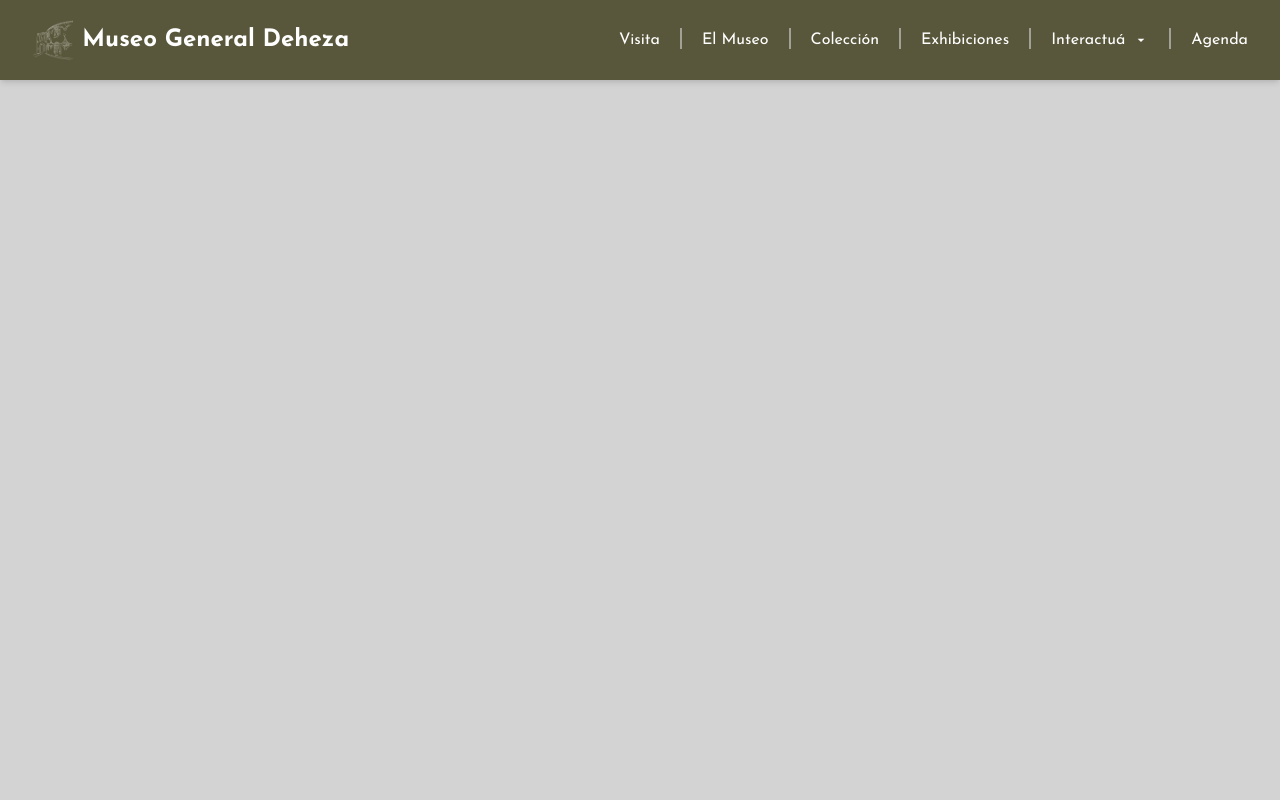
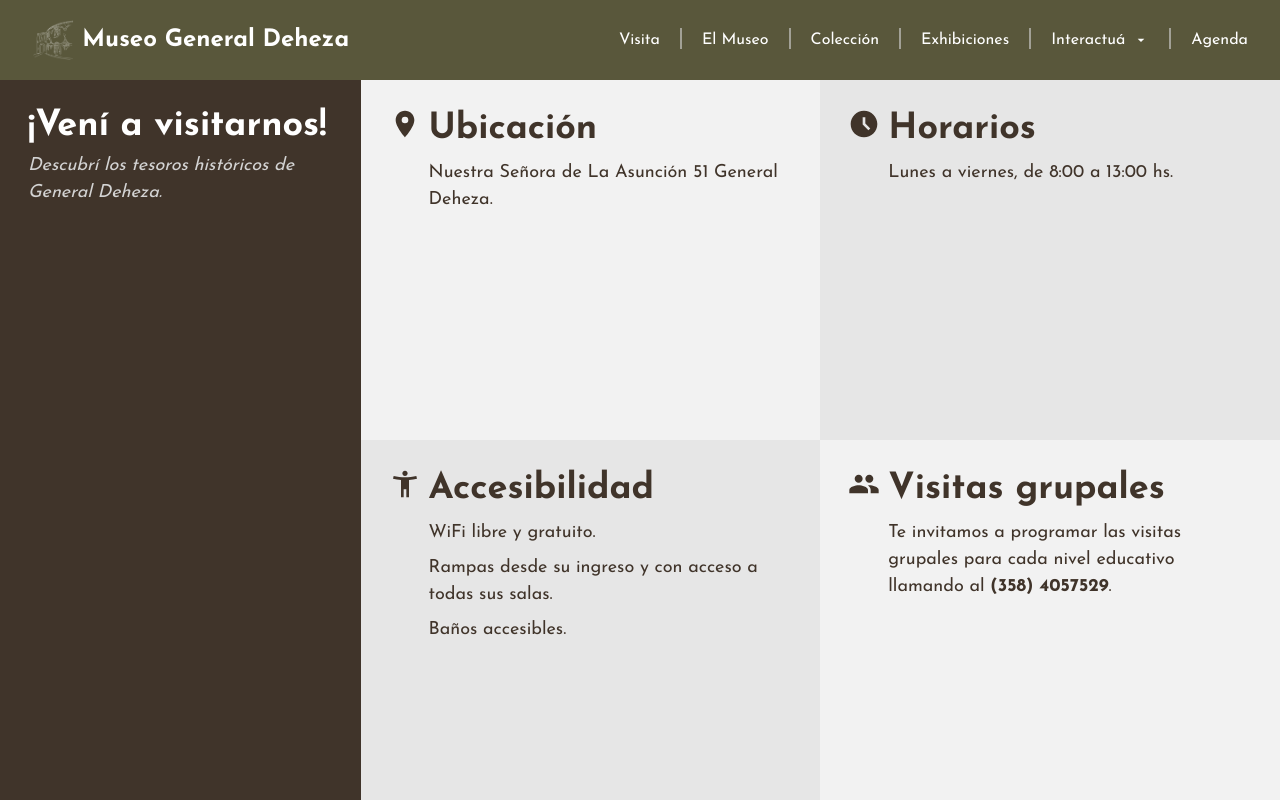
Before and after one commit to NicoPicotto/Museo-GeneralDeheza, a React (Vite) app: page /visita in a window 1280 px wide. Built offline with nearby package versions, Linux system fonts and the light colour scheme.

Commit message:
Visita view

```diff
--- a/src/App.jsx
+++ b/src/App.jsx
@@ -6,21 +6,22 @@ import HomeView from './Views/HomeView';
 import Navbar from './Components/Navbar';
 import VisitaView from './Views/VisitaView';
 import EscucharView from './Views/EscucharView';
+import MuseoView from './Views/MuseoView';
 
 const App = () => {
-
 	return (
 		<ChakraProvider theme={theme}>
 			<Router>
 				<Navbar />
 				<Routes>
-          <Route path='/' element={<HomeView />}/>
-          <Route path='/visita' element={<VisitaView />}/>
-          <Route path='/escuchar' element={<EscucharView />}/>
+					<Route path='/' element={<HomeView />} />
+					<Route path='/visita' element={<VisitaView />} />
+					<Route path='/museo' element={<MuseoView />} />
+					<Route path='/escuchar' element={<EscucharView />} />
 				</Routes>
 			</Router>
 		</ChakraProvider>
-  )
-}
+	);
+};
 
-export default App
+export default App;
--- a/src/Components/Atoms/Sidebar.jsx
+++ b/src/Components/Atoms/Sidebar.jsx
@@ -1,22 +1,31 @@
 import React from 'react';
-import { Stack, Heading, Text } from '@chakra-ui/react';
+import { Stack, Heading, Text, useMediaQuery } from '@chakra-ui/react';
 
-const Sidebar = ({ title, subtitle }) => {
+const Sidebar = ({ title, subtitle, h, children }) => {
+	const [isMobile] = useMediaQuery('(max-width: 1100px)');
 	return (
 		<Stack
 			bgColor='secundario'
-			w={['100%', '100%', '40em']}
-			h={['100%', '100%', '100vh']}
+			w={isMobile ? '100%' : '30em'}
+			h={h ? h : isMobile ? '100%' : 'calc(100vh - 5rem)'}
 			position='sticky'
 			top={0}
 			padding={7}
-			paddingTop='7em'
 			zIndex={5}
 		>
-			<Heading color='blanco' fontWeight='bold' as="h1" size='2xl'>
+			<Heading
+				color='blanco'
+				fontWeight='bold'
+				as='h1'
+				size='xl'
+				lineHeight={1}
+			>
 				{title}
 			</Heading>
-			<Text as='i' fontSize='lg' color='fondo'>{subtitle}</Text>
+			<Text as='i' fontSize='lg' color='fondo'>
+				{subtitle}
+			</Text>
+			{children}
 		</Stack>
 	);
 };
--- /dev/null
+++ b/src/Components/Museo/Timeline.jsx
@@ -0,0 +1,17 @@
+import React from 'react';
+import { Box, Flex, Text } from '@chakra-ui/react';
+import TimelineEvent from './TimelineEvent';
+
+const Timeline = ({events}) => {
+	return (
+		<Box overflowX='auto' w='full' py={4} h="20em">
+			<Flex>
+				{events.map((event, index) => (
+					<TimelineEvent key={index} event={event} />
+				))}
+			</Flex>
+		</Box>
+	);
+};
+
+export default Timeline;
--- /dev/null
+++ b/src/Components/Museo/TimelineEvent.jsx
@@ -0,0 +1,13 @@
+import React from 'react';
+import { Box, Text } from '@chakra-ui/react';
+
+const TimelineEvent = ({ event }) => {
+	return (
+		<Box minW='200px' mx={4}>
+			<Text fontWeight='bold'>{event.date}</Text>
+			<Text mt={2}>{event.description}</Text>
+		</Box>
+	);
+};
+
+export default TimelineEvent;
--- a/src/Components/Navbar/index.jsx
+++ b/src/Components/Navbar/index.jsx
@@ -19,6 +19,7 @@ import {
 	Divider,
 	Link,
 	Image,
+	useMediaQuery,
 } from '@chakra-ui/react';
 import { Link as ReachLink } from 'react-router-dom';
 import { RiMenu3Line } from 'react-icons/ri';
@@ -30,26 +31,27 @@ import logo from '../../assets/Navbar/logo.png';
 const Navbar = () => {
 	const { isOpen, onOpen, onClose } = useDisclosure();
 	const [placement, setPlacement] = useState('right');
+	const [isMobile] = useMediaQuery('(max-width: 1100px)');
 
 	return (
 		<Stack
 			bgColor='primario'
 			boxShadow='md'
-			position='fixed'
+			position='static'
 			minH='5em'
 			top={0}
 			w='100%'
 			zIndex={10}
 		>
 			<Container
-				direction={['row', 'row', 'row']}
+				direction='row'
 				justifyContent='space-between'
 				alignItems='center'
 			>
 				{/* Logo */}
 				<Link as={ReachLink} to='/' _hover={{ textDecor: 'none' }}>
 					<Stack flexDir='row' align='center'>
-						<Image src={logo} h={10} display={['none', 'none', 'flex']} />
+						<Image src={logo} h={10} />
 
 						<Text
 							fontSize={['lg', 'lg', '2xl']}
@@ -63,8 +65,8 @@ const Navbar = () => {
 
 				{/* Buttons - Desktop */}
 				<Stack
-					direction={['column', 'row', 'row']}
-					display={['none', 'none', 'flex']}
+					direction={isMobile ? 'column' : 'row'}
+					display={isMobile ? 'none' : 'flex'}
 					spacing={5}
 					divider={
 						<Divider
@@ -138,7 +140,7 @@ const Navbar = () => {
 
 				{/* Hamburger - Mobile */}
 				<IconButton
-					display={['flex', 'flex', 'none']}
+					display={isMobile ? 'flex' : 'none'}
 					aria-label='Open menu'
 					fontSize='20px'
 					variant='outline'
--- a/src/Views/HomeView/index.jsx
+++ b/src/Views/HomeView/index.jsx
@@ -7,9 +7,6 @@ const HomeView = () => {
 	return (
 		<Stack>
 			<Hero />
-			<Container>
-				<Text>Home</Text>
-			</Container>
 		</Stack>
 	);
 };
--- /dev/null
+++ b/src/Views/MuseoView/index.jsx
@@ -0,0 +1,71 @@
+import React from 'react';
+import { Stack, Text, useMediaQuery, Heading } from '@chakra-ui/react';
+import Sidebar from '../../Components/Atoms/Sidebar';
+import Container from '../../Components/Atoms/Container';
+import Timeline from '../../Components/Museo/Timeline';
+
+const MuseoView = () => {
+	const [isMobile] = useMediaQuery('(max-width: 1100px)');
+
+	const dummyEvents = [
+		{ date: '1900', description: 'Event 1: The beginning of the century.' },
+		{ date: '1920', description: 'Event 2: The roaring twenties.' },
+		{ date: '1940', description: 'Event 3: World War II.' },
+		{ date: '1960', description: 'Event 4: The rise of rock and roll.' },
+		{ date: '1980', description: 'Event 5: The age of technology.' },
+		{ date: '2000', description: 'Event 6: The new millennium.' },
+		{ date: '2020', description: 'Event 7: The modern age.' },
+	];
+
+	return (
+		<Stack
+			direction={isMobile ? 'column' : 'row'}
+			position='relative'
+			spacing={0}
+			height='calc(100vh - 5rem)'
+		>
+			<Sidebar title='Historia del museo'>
+				<Stack spacing={5}>
+					<Text color='fondo'>El antes</Text>
+					<Text color='fondo'>Primer Casa de la Cultura</Text>
+					<Text color='fondo'>Casa de la Cultura hoy</Text>
+				</Stack>
+			</Sidebar>
+			<Container>
+				<Stack spacing={5}>
+					<Heading>Introducción</Heading>
+					<Text fontSize='lg'>
+						La creación del Museo se origina a partir del programa “HERENCIAS”.
+					</Text>
+					<Text fontSize='lg'>
+						La importancia de la memoria histórico-social permite recuperar el
+						camino recorrido, las dificultades enfrentadas y superadas, lo que
+						no pudo ser y lo que sí. Hacer memoria es una actividad propiamente
+						humana, y se convierte en un hecho “humanitario” porque nos permite
+						ejercer nuestra máxima cualidad como seres: la perfectibilidad. El
+						cambio y la mejora vienen, necesariamente, del aprendizaje a partir
+						de lo vivido; de ahí, la importancia del recupero y la
+						reconstrucción del pasado que nos constituye como pueblo.
+					</Text>
+					<Text fontSize='lg'>
+						Por eso se hace necesaria la creación de una Usina Local en donde se
+						puedan guardar de forma sistemática y segura todo lo recolectado, y,
+						lo más importante, en donde se puedan mostrar y compartir con el
+						pueblo y los visitantes de una forma accesible.
+					</Text>
+					<Text fontSize='lg'>
+						El objetivo del Museo es generar un espacio físico en General Deheza
+						donde se pueda resguardar y exhibir de manera digital los diferentes
+						proyectos que forman parte del Programa Herencias. Que la localidad
+						cuente con un espacio al cual recurrir para empaparse del pasado;
+						lograr una interacción entre las instituciones y la historia de
+						nuestra ciudad; crear un espacio donde se atesore nuestra historia.
+					</Text>
+				</Stack>
+                <Timeline events={dummyEvents} />
+			</Container>
+		</Stack>
+	);
+};
+
+export default MuseoView;
--- a/src/Views/VisitaView/index.jsx
+++ b/src/Views/VisitaView/index.jsx
@@ -1,12 +1,147 @@
 import React from 'react';
-import { Stack, Text } from '@chakra-ui/react';
-import Container from '../../Components/Atoms/Container';
+import {
+	Stack,
+	Text,
+	Grid,
+	GridItem,
+	Heading,
+	Link,
+	useMediaQuery,
+	Tooltip,
+} from '@chakra-ui/react';
+import Sidebar from '../../Components/Atoms/Sidebar';
+import {
+	MdLocationOn,
+	MdAccessTimeFilled,
+	MdAccessibilityNew,
+	MdGroup,
+} from 'react-icons/md';
 
 const VisitaView = () => {
+	const [isMobile] = useMediaQuery('(max-width: 1100px)');
+
 	return (
-		<Container bgColor='fondo'>
-			<Text>Visita</Text>
-		</Container>
+		<Stack
+			direction={isMobile ? 'column' : 'row'}
+			position='relative'
+			spacing={0}
+			height='calc(100vh - 5rem)'
+		>
+			<Sidebar
+				title='¡Vení a visitarnos!'
+				subtitle='Descubrí los tesoros históricos de General Deheza.'
+			/>
+			<Grid
+				templateRows={isMobile ? 'repeat(4, 1fr)' : 'repeat(2, 1fr)'}
+				templateColumns={isMobile ? 'repeat(1, 1fr)' : 'repeat(2, 1fr)'}
+				w='100%'
+			>
+				<GridItem
+					w='100%'
+					bgColor='#F2F2F2'
+					p={7}
+					transition='0.2s ease'
+					_hover={{ bgColor: 'terciario', color: 'fondo' }}
+					color='#40342A'
+				>
+					<Stack direction='row'>
+						<Stack>
+							<MdLocationOn fontSize='2rem' />
+						</Stack>
+						<Stack>
+							<Heading>Ubicación</Heading>
+							<Tooltip
+								hasArrow
+								label='Cómo llegar con Google Maps'
+								placement='bottom'
+								bgColor='secundario'
+							>
+								<Text fontSize='lg'>
+									<Link
+										href='https://maps.app.goo.gl/ydRLEN6PtFRbaGNG6'
+										target='_blank'
+									>
+										Nuestra Señora de La Asunción 51 General Deheza.
+									</Link>
+								</Text>
+							</Tooltip>
+						</Stack>
+					</Stack>
+				</GridItem>
+				<GridItem
+					w='100%'
+					bgColor='#E6E6E6'
+					p={7}
+					transition='0.2s ease'
+					_hover={{ bgColor: 'terciario', color: 'fondo' }}
+					color='#40342A'
+				>
+					<Stack direction='row'>
+						<Stack>
+							<MdAccessTimeFilled fontSize='2rem' />
+						</Stack>
+						<Stack>
+							<Heading>Horarios</Heading>
+							<Text fontSize='lg'>Lunes a viernes, de 8:00 a 13:00 hs.</Text>
+						</Stack>
+					</Stack>
+				</GridItem>
+				<GridItem
+					w='100%'
+					bgColor='#E6E6E6'
+					p={7}
+					transition='0.2s ease'
+					_hover={{ bgColor: 'terciario', color: 'fondo' }}
+					color='#40342A'
+				>
+					<Stack direction='row'>
+						<Stack>
+							<MdAccessibilityNew fontSize='2rem' />
+						</Stack>
+						<Stack>
+							<Heading>Accesibilidad</Heading>
+							<Text fontSize='lg'>WiFi libre y gratuito.</Text>
+							<Text fontSize='lg'>
+								Rampas desde su ingreso y con acceso a todas sus salas.
+							</Text>
+							<Text fontSize='lg'>Baños accesibles.</Text>
+						</Stack>
+					</Stack>
+				</GridItem>
+				<GridItem
+					w='100%'
+					bgColor='#F2F2F2'
+					p={7}
+					transition='0.2s ease'
+					_hover={{ bgColor: 'terciario', color: 'fondo' }}
+					color='#40342A'
+				>
+					<Stack direction='row'>
+						<Stack>
+							<MdGroup fontSize='2rem' />
+						</Stack>
+						<Stack>
+							<Heading>Visitas grupales</Heading>
+							<Text fontSize='lg'>
+								Te invitamos a programar las visitas grupales para cada nivel
+								educativo llamando al{' '}
+								<Tooltip
+									hasArrow
+									label='Tocá para llamar por teléfono'
+									placement='bottom'
+									bgColor='secundario'
+								>
+									<Link href='tel:+03584057529' as='b'>
+										(358) 4057529
+									</Link>
+								</Tooltip>
+								.
+							</Text>
+						</Stack>
+					</Stack>
+				</GridItem>
+			</Grid>
+		</Stack>
 	);
 };
 
--- a/src/styles/theme.jsx
+++ b/src/styles/theme.jsx
@@ -14,9 +14,13 @@ const styles = {
 	global: {
 		html: {
 			bgColor: 'lightgray',
+			margin: 0,
+			padding: 0,
 		},
 		body: {
 			bgColor: 'lightgray',
+			margin: 0,
+			padding: 0,
 		},
 	},
 };
```
Also changed, not shown: src/Components/Home/Hero.jsx (+11 -8 lines), src/Views/EscucharView/index.jsx (+6 -2 lines). Lines whose indentation alone changed are shown as unchanged.
